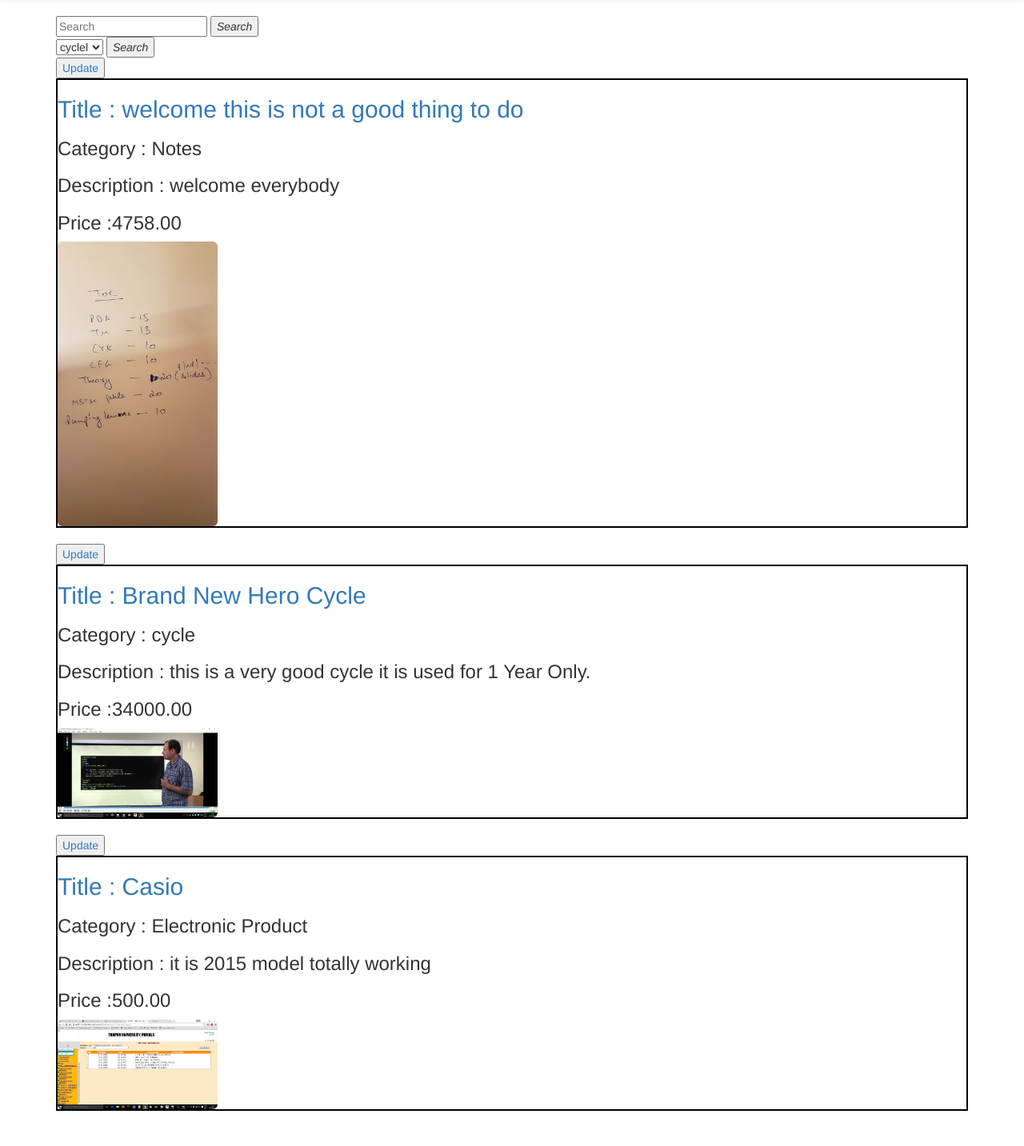
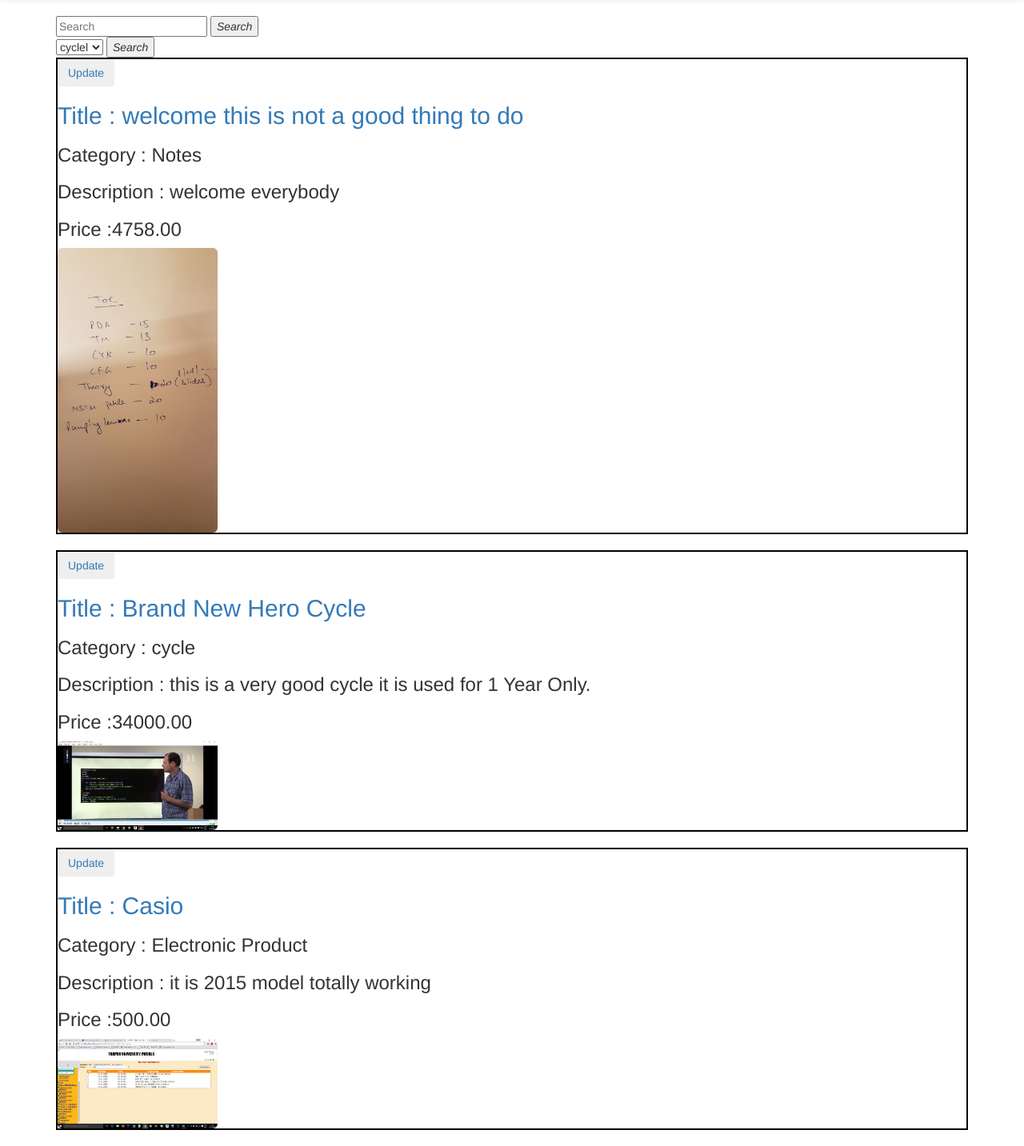
Before and after one commit to ajaykundu/CampusDalaal, a Django app: page /basic_app/profilepage in a window 1280 px wide. Shown: the part 53-1486 px from the top of the page at 80% size. Before the commit the page ends 1442 px from the top, so only its background shows below. Run offline with Django 3.2, Linux system fonts and the light colour scheme; a user stored in the database is signed in; data comes from the database, SQL or seed files in the repository; both versions use the stored data as it was after the commit; some libraries are stand-ins or nearby versions.

Commit message:
update of produt implemented

```diff
--- a/basic_app/templates/profilepage.html
+++ b/basic_app/templates/profilepage.html
@@ -25,8 +25,8 @@
     {% if object_list %}
 
     {% for ob in object_list %}
-      <a href="{% url 'productapp:updateProduct' pk=ob.pk %}"><button type="button" name="button">Update</button></a>
       <div class="" style="border:2px solid black;">
+        <a href="{% url 'productapp:updateProduct' pk=ob.pk %}"><button type="button" name="button" class="btn btn-simple">Update</button></a>
         <a href="{% url 'productapp:single' slug=ob.Institutionslug pk=ob.pk %}"><h2>Title : {{ob.title}}</h2></a>
         <h3>Category : {{ob.categoryid}}</h3>
         <h3>Description : {{ob.Description}}</h3>
--- a/basic_app/views.py
+++ b/basic_app/views.py
@@ -33,7 +33,7 @@
         return qs.filter(user__exact=self.request.user)
 
     def get_success_url(self):
-        return reverse('index')
+        return reverse('profilepage')
 
 # Create your views here.
 def index(request):
```
Also changed, not shown: db.sqlite3, media/photos/2017-01-05_at_12-08-36.png (added), media/photos/Capture2.PNG (added), productapp/templates/productapp/productsmodel_detail.html (line endings or trailing spaces). Lines whose indentation alone changed are shown as unchanged.
